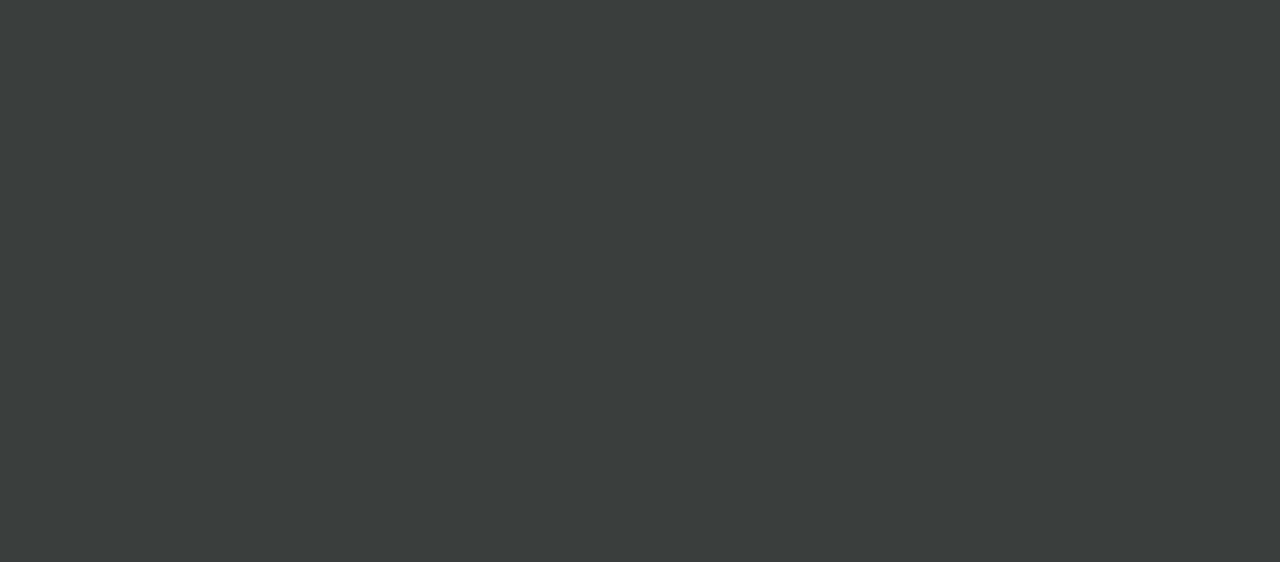
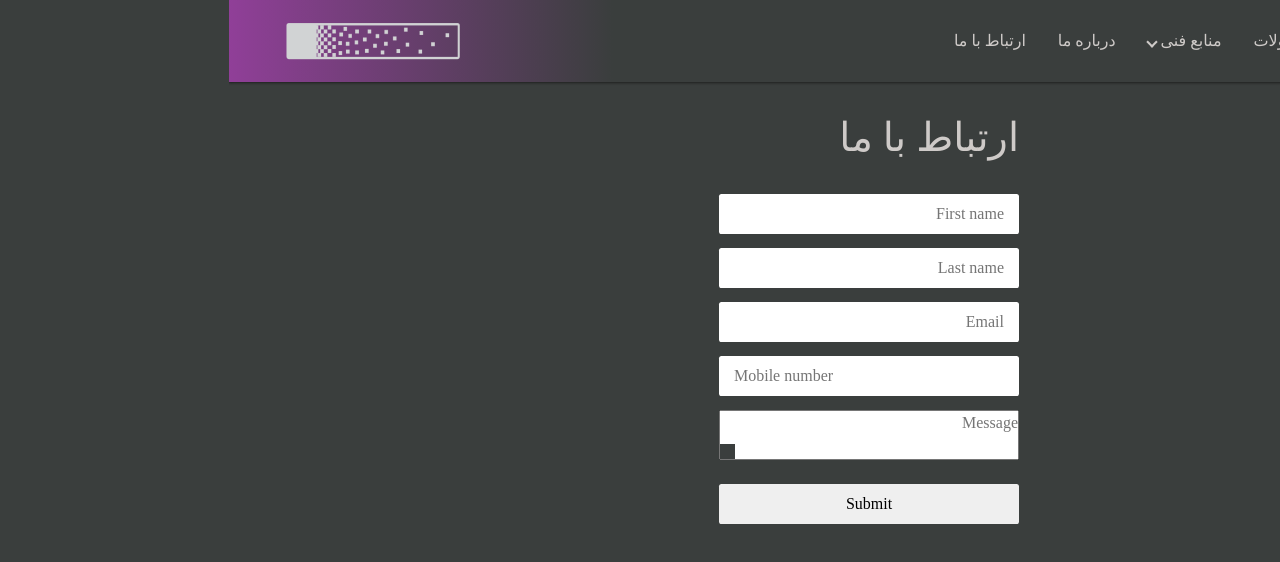
Before and after one commit to psychoea7/Mavad-Fannavar-Mehr-REACT, a React (Create React App) app: page /ContactUs in a window 1280 px wide. Before the commit this address had no page. Shown: the top 562 px of the page. Built offline with nearby package versions, Linux system fonts and the light colour scheme; a web font is replaced by a local one.

Commit message:
added contact screen and contact form component

```diff
--- a/package.json
+++ b/package.json
@@ -11,6 +11,7 @@
     "react": "^18.2.0",
     "react-bootstrap": "^2.7.4",
     "react-dom": "^18.2.0",
+    "react-hook-form": "^7.43.9",
     "react-icons": "^4.8.0",
     "react-router-dom": "^6.11.1",
     "react-scripts": "5.0.1",
--- a/src/App.js
+++ b/src/App.js
@@ -3,6 +3,7 @@ import HomeScreen from "./screens/HomeScreen";
 import { FaAngleUp } from "react-icons/fa";
 import React, { useState, useEffect } from "react";
 import "./App.css";
+import ContactScreen from "./screens/ContactScreen";
 
 function App() {
   const [showTopBtn, setShowTopBtn] = useState(false);
@@ -28,6 +29,7 @@ function App() {
     <div className="app">
       <Routes>
         <Route exact path="/" element={<HomeScreen />} />
+        <Route path="ContactUs" element={<ContactScreen />} />
       </Routes>
       <div className="top-to-btm">
         {" "}
--- /dev/null
+++ b/src/components/ContactForm.css
@@ -0,0 +1,29 @@
+.contactScreen__form {
+  max-width: 300px;
+  margin-right: auto;
+  margin-left: auto;
+  margin-top: 2rem;
+}
+
+.contactScreen__form > form {
+  display: grid;
+  flex-direction: column;
+}
+
+.contactScreen__form > h1 {
+  text-align: right;
+  margin-bottom: 2rem;
+}
+
+.contactScreen__form > form > input {
+  outline-width: 0;
+  height: 40px;
+  margin-bottom: 14px;
+  border-radius: 0.2vw;
+  border: none;
+  padding: 5px 15px;
+}
+
+.contactScreen__form > form > input:last-child {
+  margin-top: 1.5rem;
+}
--- /dev/null
+++ b/src/components/ContactForm.js
@@ -0,0 +1,49 @@
+import React from "react";
+import "./ContactForm.css";
+import { useForm } from "react-hook-form";
+
+function ContactForm() {
+  const {
+    register,
+    handleSubmit,
+    formState: { errors },
+  } = useForm();
+  const onSubmit = (data) => console.log(data);
+  console.log(errors);
+  return (
+    <div className="contactScreen__form">
+      <h1>ارتباط با ما</h1>
+      <form onSubmit={handleSubmit(onSubmit)}>
+        <input
+          type="text"
+          placeholder="First name"
+          {...register("First name", { required: true, maxLength: 80 })}
+        />
+        <input
+          type="text"
+          placeholder="Last name"
+          {...register("Last name", { required: true, maxLength: 100 })}
+        />
+        <input
+          type="text"
+          placeholder="Email"
+          {...register("Email", { required: true, pattern: /^\S+@\S+$/i })}
+        />
+        <input
+          type="tel"
+          placeholder="Mobile number"
+          {...register("Mobile number", {
+            required: true,
+            minLength: 6,
+            maxLength: 12,
+          })}
+        />
+        <textarea placeholder="Message" {...register("Message", {})} />
+
+        <input type="submit" />
+      </form>
+    </div>
+  );
+}
+
+export default ContactForm;
--- a/src/components/Navigation.css
+++ b/src/components/Navigation.css
@@ -2,7 +2,7 @@
 .navbar-brand {
   width: 200px;
   height: 50px;
-
+  cursor: pointer;
   padding: 0.5rem;
   border-radius: 0.5rem;
   /* filter: drop-shadow(0 1px 1px rgb(206, 202, 200)); */
--- a/src/components/Navigation.js
+++ b/src/components/Navigation.js
@@ -1,7 +1,7 @@
 import React from "react";
 import "./Navigation.css";
 import Logo from "../../src/assets/images/logo56.png";
-import { useNavigate } from "react-router-dom";
+import { Link, useNavigate } from "react-router-dom";
 
 const Navigation = () => {
   const history = useNavigate();
@@ -9,7 +9,7 @@ const Navigation = () => {
   return (
     <nav class="navbar navbar-expand-lg costume-nav p-3 font-face">
       <div class="container-fluid d-flex flex-row-reverse">
-        <img src={Logo} class="navbar-brand"></img>
+        <img onClick={() => history("/")} src={Logo} class="navbar-brand"></img>
         <button
           class="navbar-toggler p-0 "
           id="navbarTogglerBtn"
@@ -84,9 +84,9 @@ const Navigation = () => {
             </li>
 
             <li class="nav-item">
-              <a class="nav-link" href="#">
+              <Link class="nav-link" to="ContactUs">
                 ارتباط با ما
-              </a>
+              </Link>
             </li>
           </ul>
         </div>
--- /dev/null
+++ b/src/screens/ContactScreen.js
@@ -0,0 +1,14 @@
+import React from "react";
+import Navigation from "../components/Navigation";
+import ContactForm from "../components/ContactForm";
+
+function ContactScreen() {
+  return (
+    <div>
+      <Navigation />
+      <ContactForm />
+    </div>
+  );
+}
+
+export default ContactScreen;
```
Also changed, not shown: 1 other file (tests, documents, lock files or other folders).
